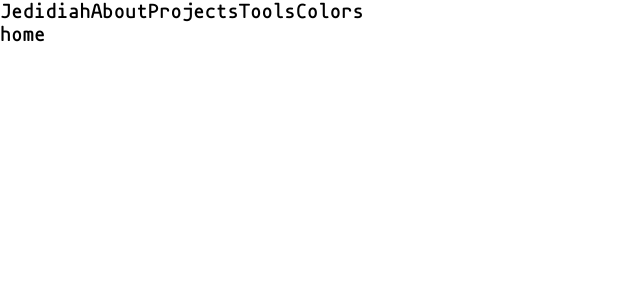
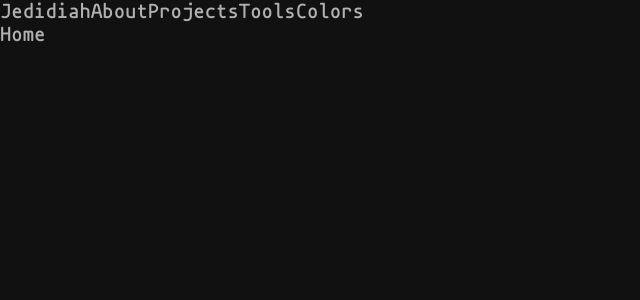
Before and after one commit to danieljantonio/portfolio, a Next.js app: page / in a window 1280 px wide. Shown: the top 300 px of the page, without its empty margins (0-640 px from the left). Built offline with nearby package versions, Linux system fonts and the light colour scheme.

Commit message:
set global css

```diff
--- a/src/pages/index.tsx
+++ b/src/pages/index.tsx
@@ -9,7 +9,7 @@ const Home: NextPage = () => {
 				<meta name='description' content='Generated by create-t3-app' />
 				<link rel='icon' href='/favicon.ico' />
 			</Head>
-			<div>home</div>
+			<div>Home</div>
 		</>
 	);
 };
--- a/src/styles/globals.scss
+++ b/src/styles/globals.scss
@@ -1,3 +1,5 @@
+@import './variables.scss';
+
 @font-face {
 	font-family: 'Mononoki';
 	src: url('/static/fonts/mononoki-Regular.woff') format('woff'), url('/static/fonts/mononoki-Regular.woff2') format('woff'), url('/static/fonts/mononoki-Regular.ttf');
@@ -19,6 +21,13 @@ body {
 	font-family: Mononoki, Monaco, 'DejaVu Sans Mono', 'Lucida Console', monospace;
 	font-size: 1.125rem;
 	font-weight: bold;
+	background-color: $bg-primary;
+	color: $text-primary;
+}
+
+main {
+	max-width: 1420px;
+	margin: 0px auto;
 }
 
 a {
```
